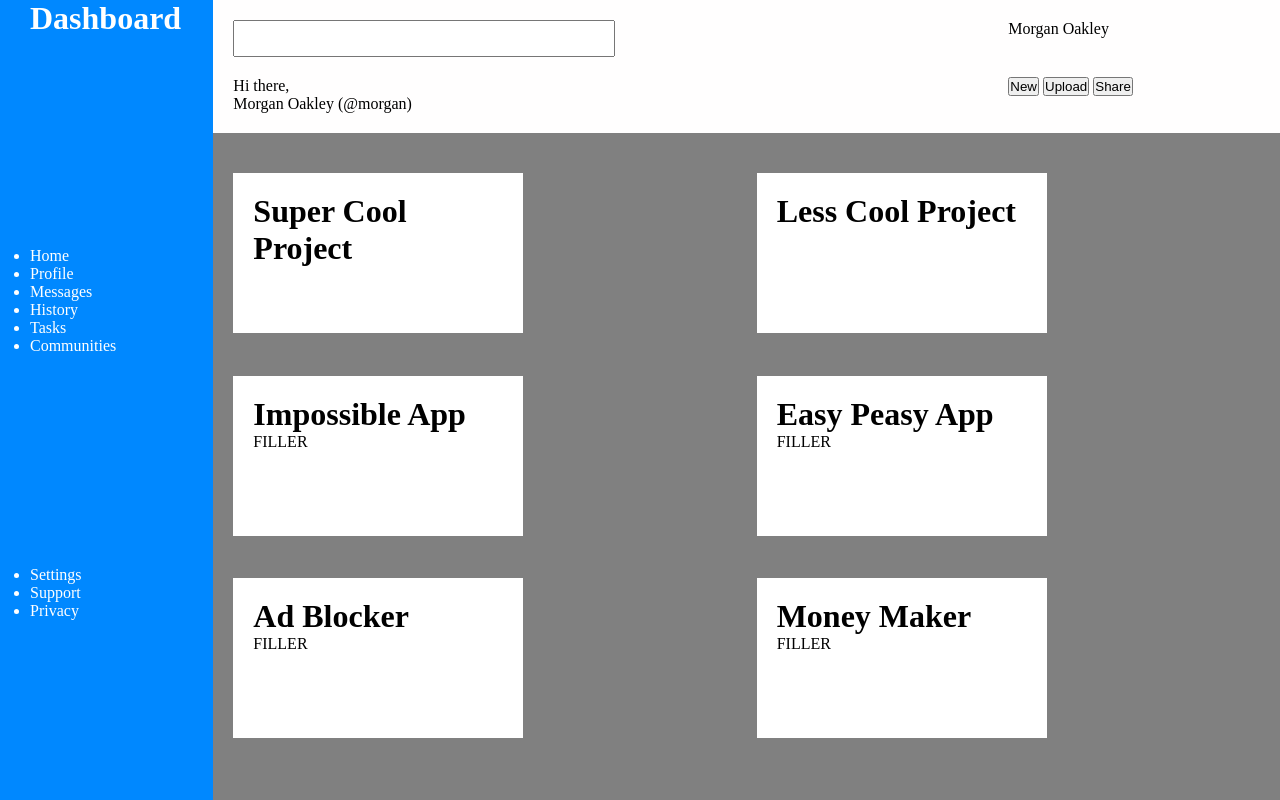
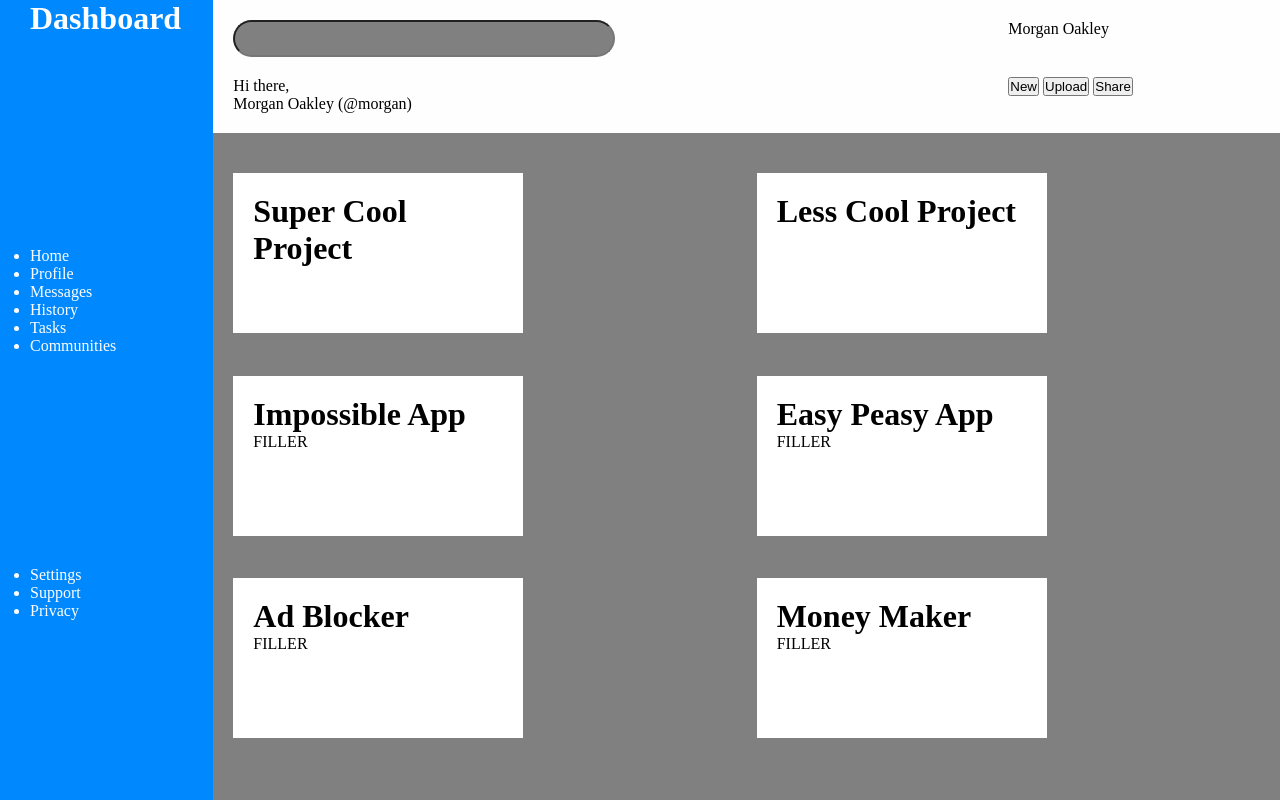
Before and after one commit to crocchamp/OdinDashboard, a plain HTML site: page index.html in a window 1280 px wide. Drawn offline with Linux system fonts and the light colour scheme.

Commit message:
Change input background
Set input background color to gray when unfocused and white when focused

```diff
--- a/style.css
+++ b/style.css
@@ -30,8 +30,17 @@ header {
     grid-row: 2 / 3;
 }
 
-input {
+input[type=text] {
+    appearance: none;
     width: clamp(200px, 50%, 500px);
+    color: gray;
+    border-radius: 25px;
+    outline: none;
+    background-color: gray;
+}
+
+input:focus {
+    background-color: white;
 }
 
 #buttons {
```
